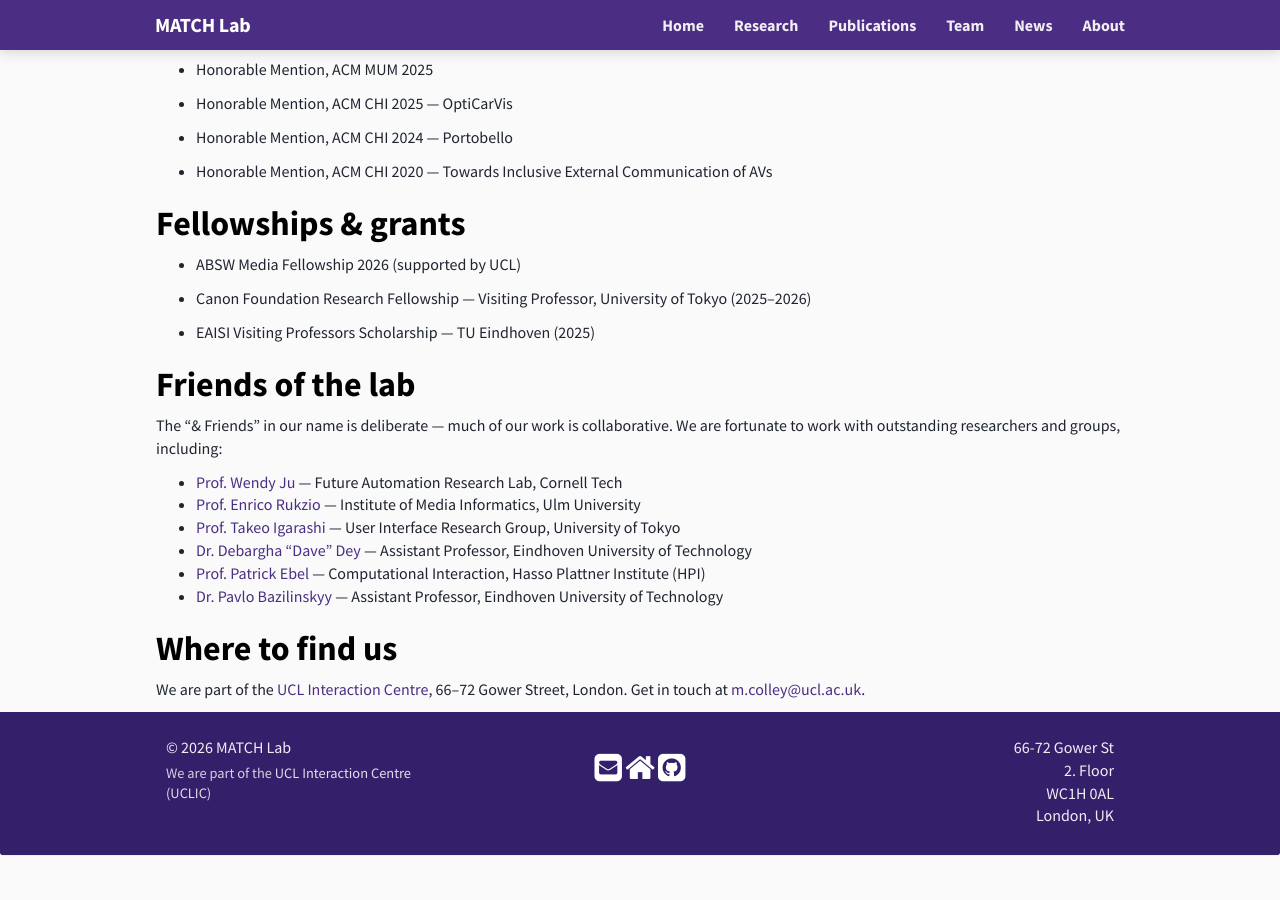
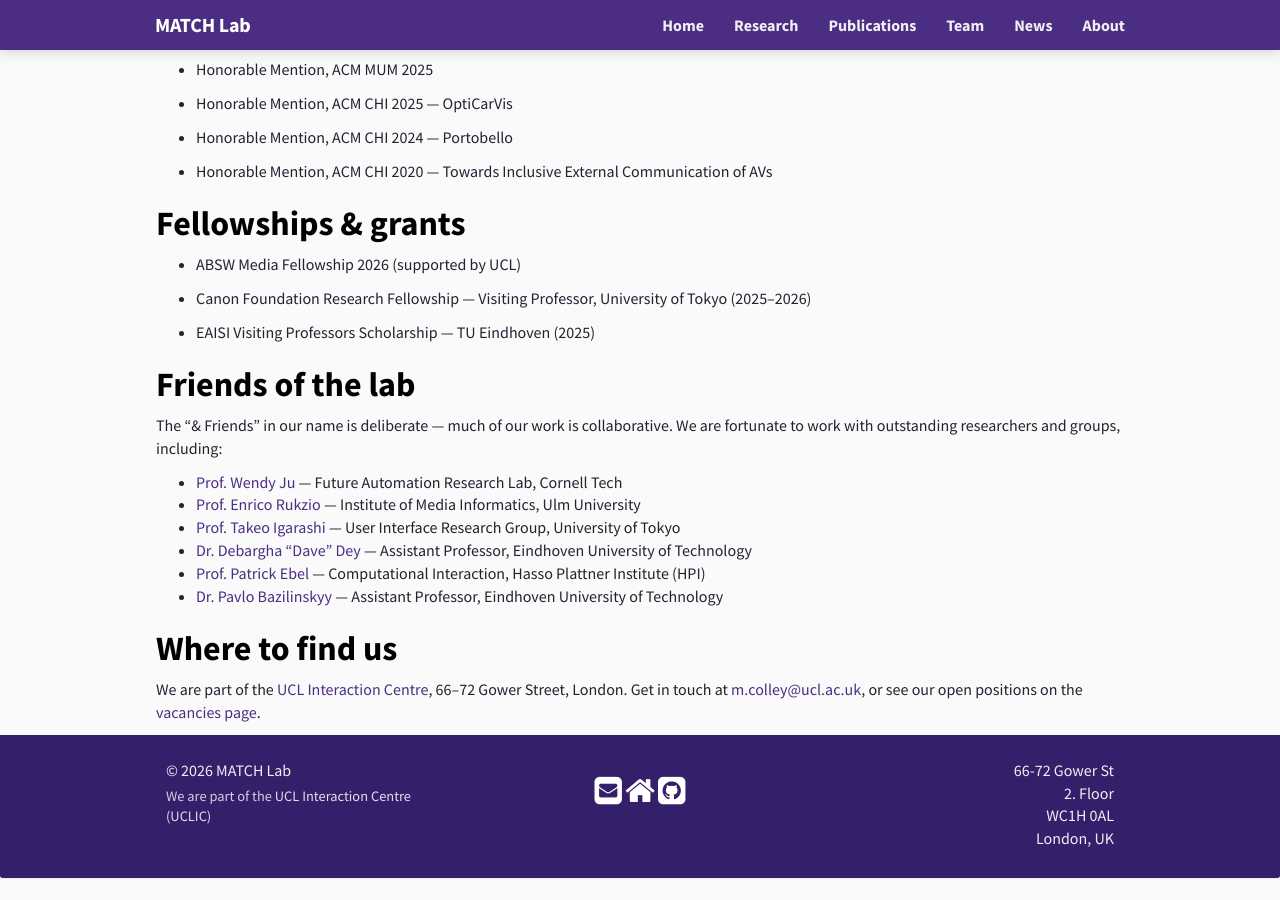
Before and after one commit to M-Colley/match-group.github.io, a Jekyll site: the page built from _pages/about.md, in a window 1280 px wide and 900 px high, scrolled down 1173 px. Built offline with Jekyll 4.4.1, drawn with Linux system fonts in a browser that asks for light colours; nearby versions of some CDN libraries; a style sheet for code colours, icons or effects is not loaded; before the commit the page ends 2050 px from its top, so only the background shows below that.

Commit message:
Update README and About page
- README: correct live URL (project-page path), add affiliates/visiting files,
  document the build-check CI, SEO/sitemap, and the project-page hosting note
- About: link to team/research/publications, fix the broken "UCL Interaction Centre"
  link (was pointing at the site root), align the Friends list with the Team page,
  and add a vacancies pointer

Co-Authored-By: Claude Opus 4.8 <noreply@anthropic.com>

```diff
--- a/_pages/about.md
+++ b/_pages/about.md
@@ -88,5 +88,6 @@ work with outstanding researchers and groups, including:
 
 ## Where to find us
 
-We are part of the [UCL Interaction Centre]({{ site.url }}{{ site.baseurl }}), 66–72 Gower Street, London.
-Get in touch at [m.colley@ucl.ac.uk](mailto:m.colley@ucl.ac.uk).
+We are part of the [UCL Interaction Centre](https://www.ucl.ac.uk/uclic), 66–72 Gower Street, London.
+Get in touch at [m.colley@ucl.ac.uk](mailto:m.colley@ucl.ac.uk), or see our open positions on the
+[vacancies page]({{ site.url }}{{ site.baseurl }}/vacancies/).
```
